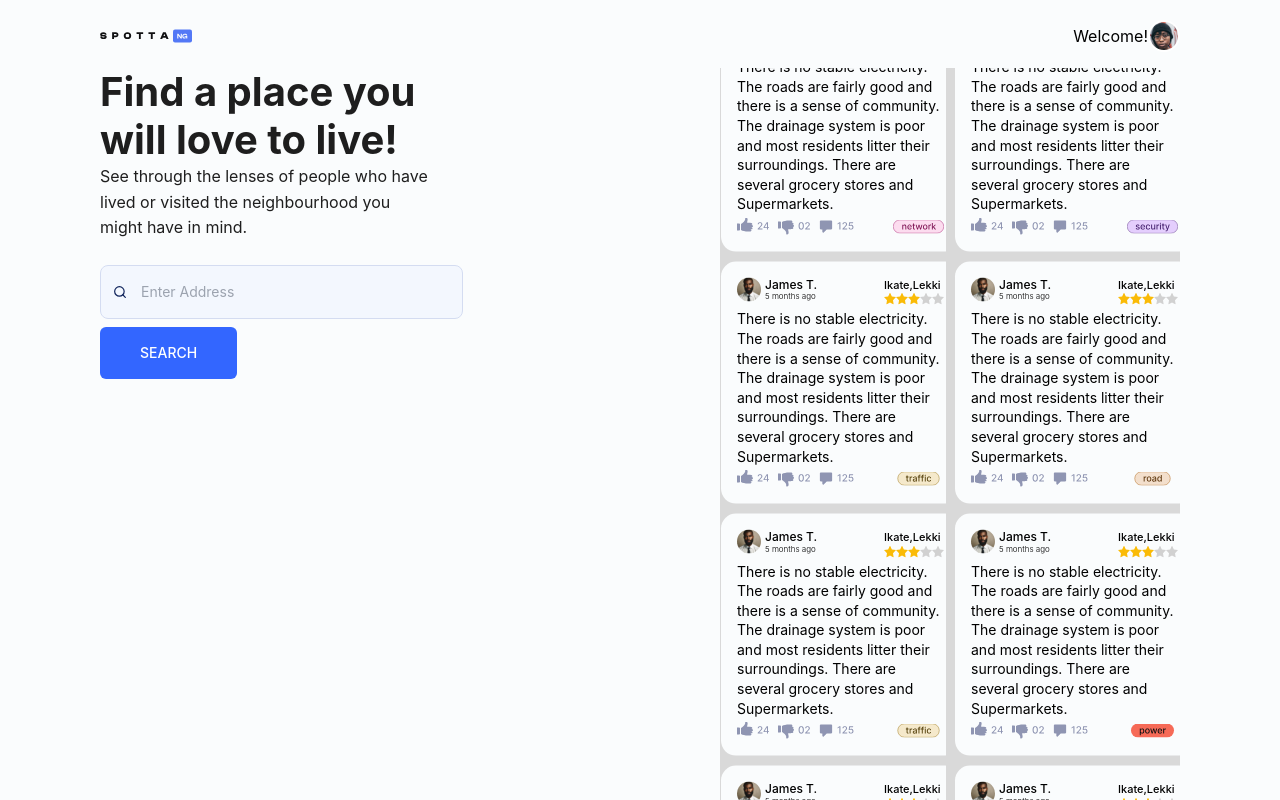
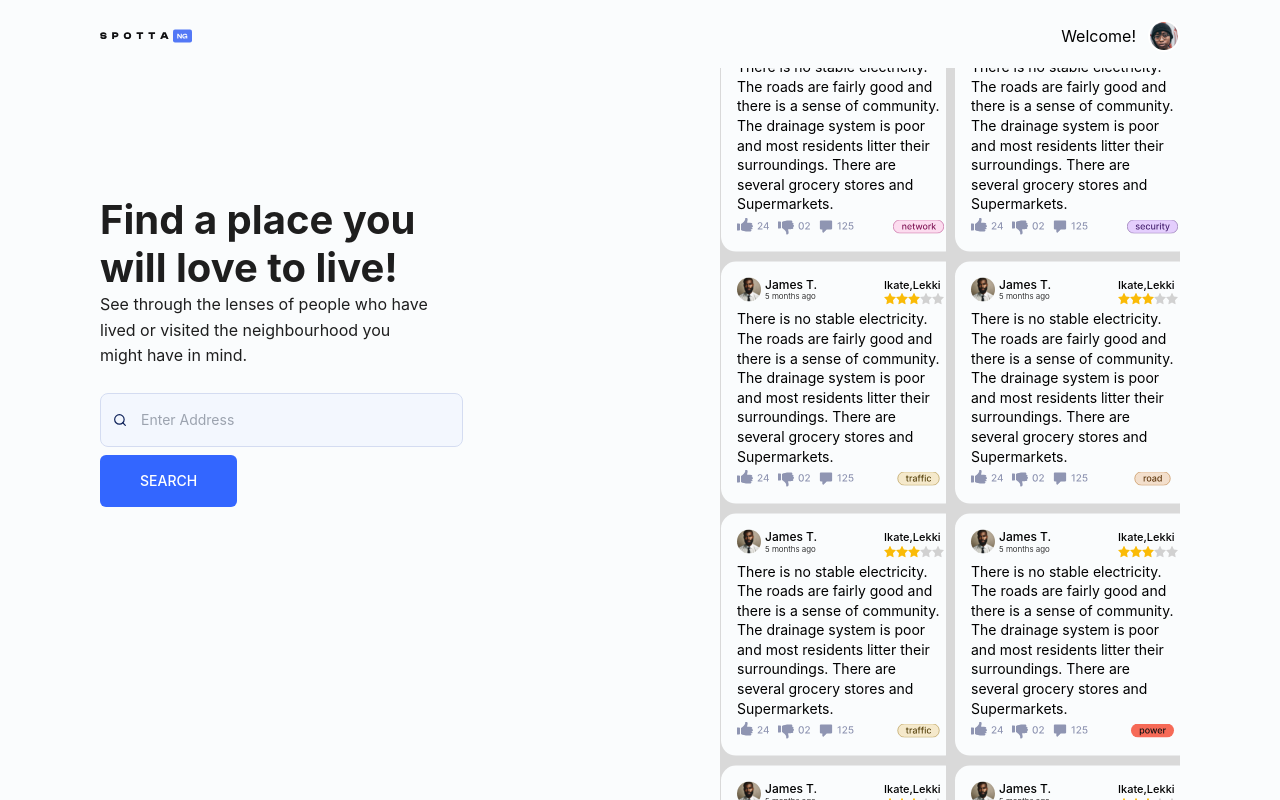
Before and after one commit to deeseeker/area-finder, a Next.js app: page / in a window 1280 px wide. Built offline with nearby package versions, Linux system fonts and the light colour scheme; what tailwind-gradient-mask-image would draw is missing.

Commit message:
Add responsiveness

```diff
--- a/pages/index.js
+++ b/pages/index.js
@@ -25,7 +25,7 @@ function Header({ isAboveMediumScreens }) {
             src="/logo.svg"
           />
         </a>
-        <div className="sm:flex items-center">
+        <div className="sm:flex items-center gap-3">
           {isAboveMediumScreens ? <p>Welcome!</p> : ""}
           <Image
             className="rounded-full border-2 border-[#fff] w-8 h-8 object-cover"
@@ -52,7 +52,7 @@ function Main({ isAboveMediumScreens }) {
   };
   return (
     <div className="xl:grid xl:grid-cols-2">
-      <div className="lg:mr-[177px] text-[#1e1e1e] ">
+      <div className="lg:mr-[177px] text-[#1e1e1e] mt-20 sm:mt-32">
         <div className="max-w-[330px] sm:max-w-[450px] xl:max-w-[330px]">
           <p className=" text-[40px] font-bold leading-[48px]">
             Find a place you will love to live!
@@ -96,7 +96,7 @@ function Main({ isAboveMediumScreens }) {
             )}
           </div>
         </form>
-        <button className="bg-[#3366FF] px-10 py-4 uppercase rounded-[6px] text-sm font-medium  text-[#FFFFFF] mt-2">
+        <button className="bg-[#3366FF] active:bg-[#061E66] hover:bg-[#2952CC] px-10 py-4 uppercase rounded-[6px] text-sm font-medium  text-[#FFFFFF] mt-2">
           Search
         </button>
       </div>
--- a/pages/reviews.js
+++ b/pages/reviews.js
@@ -7,9 +7,9 @@ import Image from "next/image";
 import { useContext, useEffect, useState } from "react";
 
 export default function AllReview() {
-  const isAboveMediumScreens = useMediaQuery("(min-width: 500px)");
+  const isAboveMediumScreens = useMediaQuery("(min-width: 840px)");
   return (
-    <div>
+    <div className="mx-auto sm:max-w-[700px] md:max-w-full">
       <Header isAboveMediumScreens={isAboveMediumScreens} />
       <MainReviews isAboveMediumScreens={isAboveMediumScreens} />
     </div>
@@ -62,7 +62,7 @@ function Header({ isAboveMediumScreens }) {
   return isAboveMediumScreens ? (
     <>
       <header className="px-[100px] py-4 bg-[#F2F6FD]">
-        <div className="grid grid-cols-[92px_1fr_125px] content-center mb-4">
+        <div className="md:grid grid-cols-[92px_1fr_125px] content-center mb-4">
           <a>
             <Image
               alt="area-finder-logo"
@@ -87,7 +87,7 @@ function Header({ isAboveMediumScreens }) {
                 name="search"
                 autoComplete="off"
                 aria-label="Enter Address"
-                className="w-full focus:border-[#5378F6] pr-3 pl-10 rounded-lg py-4 px-3 bg-[#F3F7FE] text-[#101012] text-sm border border-[#d4dcf1]"
+                className="w-full focus:ring-0 focus:outline-none focus:border-[#5378F6] pr-3 pl-10 rounded-lg py-4 px-3 bg-[#F3F7FE] text-[#101012] text-sm border border-[#d4dcf1]"
                 placeholder="Enter Address"
               />
               {searchText && (
@@ -116,7 +116,7 @@ function Header({ isAboveMediumScreens }) {
             />
           </div>
         </div>
-        <div className="grid grid-cols-1 md:grid-cols-[1fr_210px_repeat(2,_50px)] md:grid-rows-1 gap-4 content-center mb-4">
+        <div className="flex flex-wrap lg:grid lg:grid-cols-[1fr_210px_repeat(2,_50px)] md:grid-rows-1 gap-4 content-center mb-4">
           <div>
             <h1 className="text-2xl font-medium leading-[19.2px]">
               {searchText
@@ -132,7 +132,7 @@ function Header({ isAboveMediumScreens }) {
           </div>
           <button
             onClick={showModal}
-            className="bg-[#3366FF] h-[50px] px-10 py-4 uppercase rounded-[6px] text-sm font-medium  text-[#FFFFFF]"
+            className="bg-[#3366FF] active:bg-[#061E66] hover:bg-[#2952CC] h-[50px] px-10 py-4 uppercase rounded-[6px] text-sm font-medium  text-[#FFFFFF]"
           >
             leave a review
           </button>
@@ -209,7 +209,7 @@ function Header({ isAboveMediumScreens }) {
           />
         </div>
         <form>
-          <div className="w-full max-w-md relative flex items-center text-[#484851]">
+          <div className="w-full max-w-md relative flex items-center text-[#484851] mb-4">
             <Image
               className="absolute ml-3 pointer-events-none"
               width={16}
@@ -282,7 +282,7 @@ function MainReviews({ isAboveMediumScreens }) {
   return (
     <section>
       {isAboveMediumScreens ? (
-        <div className="flex gap-4 px-[100px] py-4">
+        <div className="lg:flex gap-4 px-[100px] py-4">
           <ReviewList />
           <div className="grid grid-cols-[repeat(2,_235px)] grid-rows-[repeat(2,_224px)] gap-2">
             <Image
```
